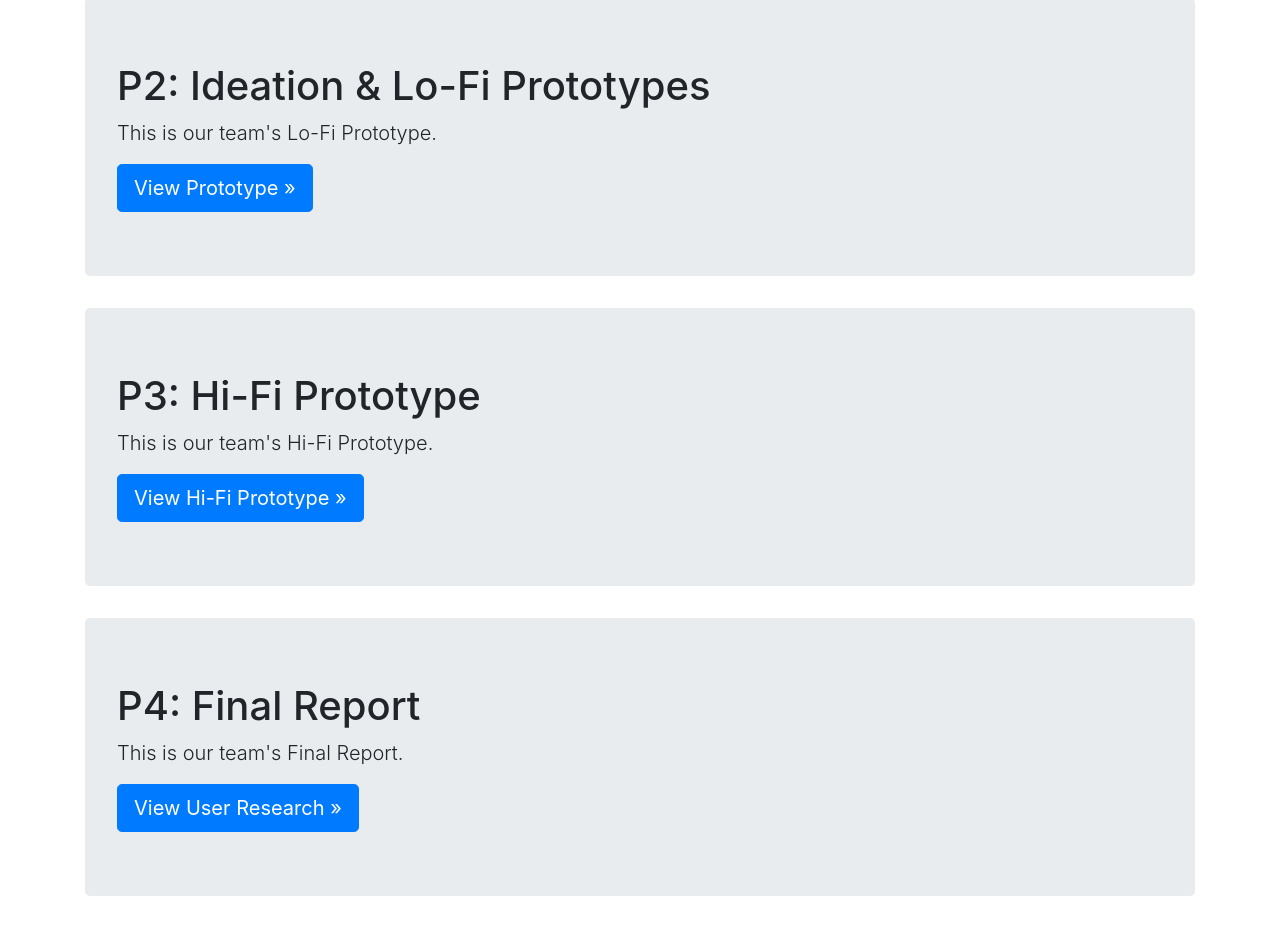
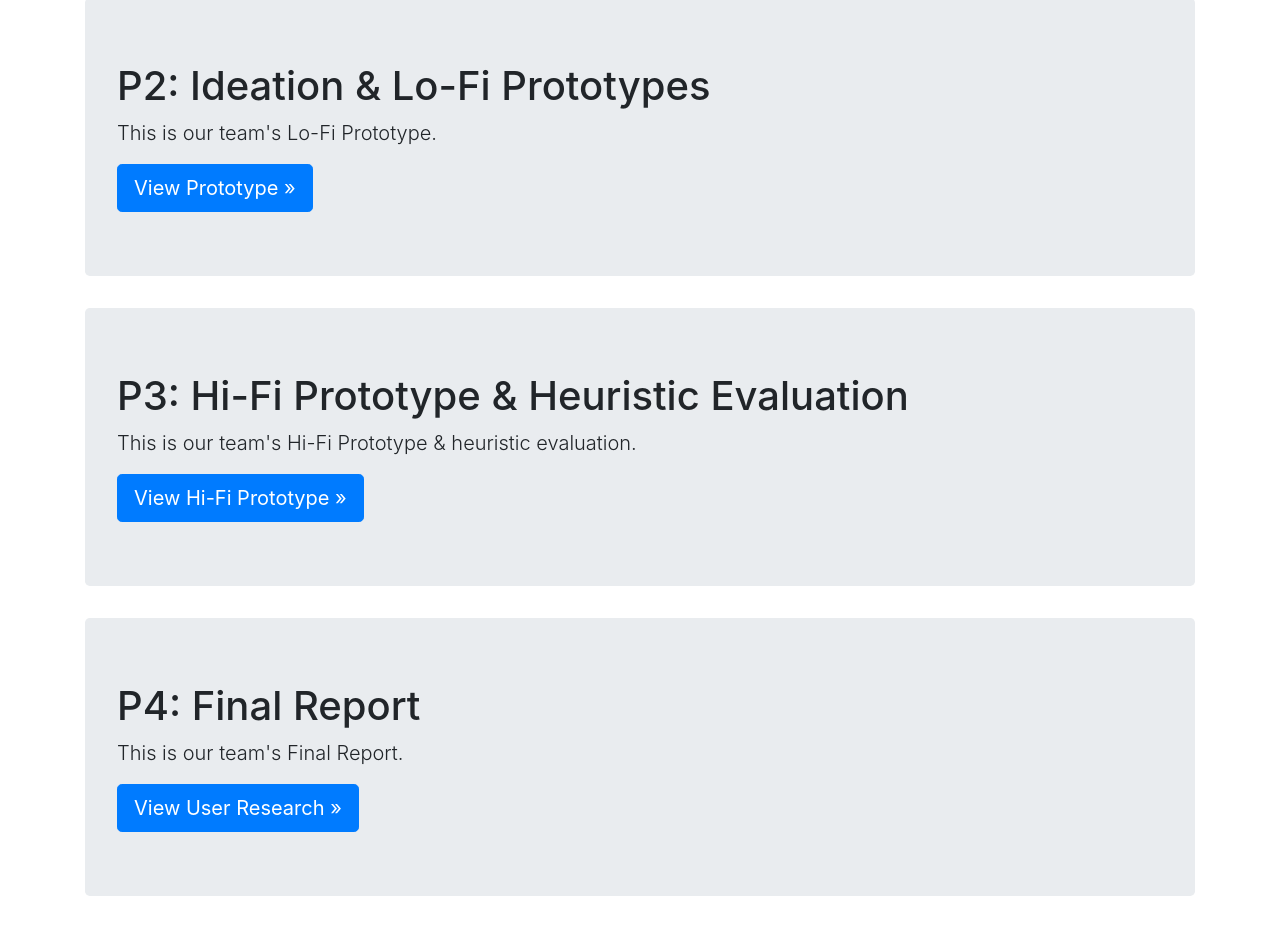
Before and after one commit to spchampa/cpsc481, a plain HTML site: page index.html in a window 1280 px wide. Shown: the part 694-1622 px from the top of the page. Drawn offline with Linux system fonts and the light colour scheme.

```diff
--- a/index.html
+++ b/index.html
@@ -60,8 +60,8 @@
     <a class="btn btn-lg btn-primary" href="pages/p2.html" role="button">View Prototype &raquo;</a>
   </div>
   <div class="jumbotron">
-    <h1>P3: Hi-Fi Prototype</h1>
-    <p class="lead">This is our team's Hi-Fi Prototype.</p>
+    <h1>P3: Hi-Fi Prototype & Heuristic Evaluation</h1>
+    <p class="lead">This is our team's Hi-Fi Prototype & heuristic evaluation.</p>
     <a class="btn btn-lg btn-primary" href="pages/p3.html" role="button">View Hi-Fi Prototype &raquo;</a>
   </div>
   <div class="jumbotron">
```
Also changed, not shown: pages/p3.html (+2 -1 lines), 1 other file.
